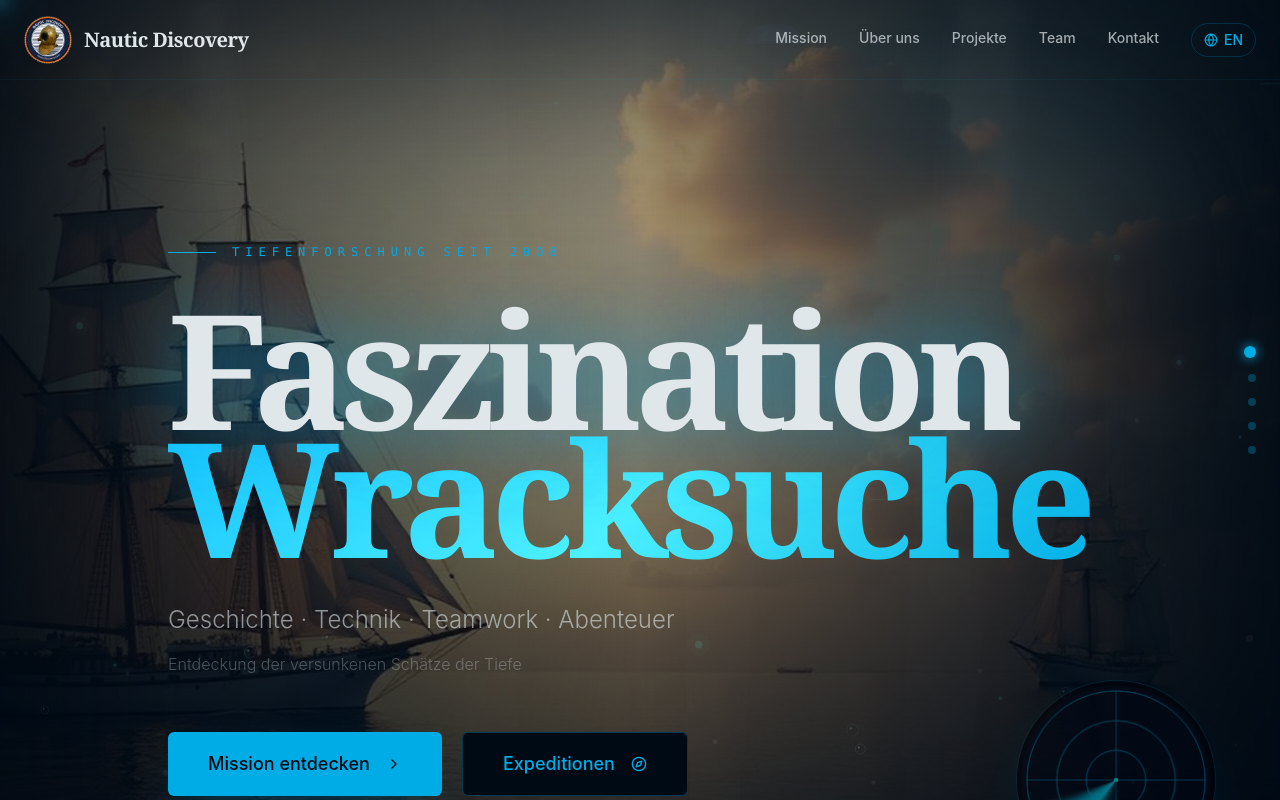
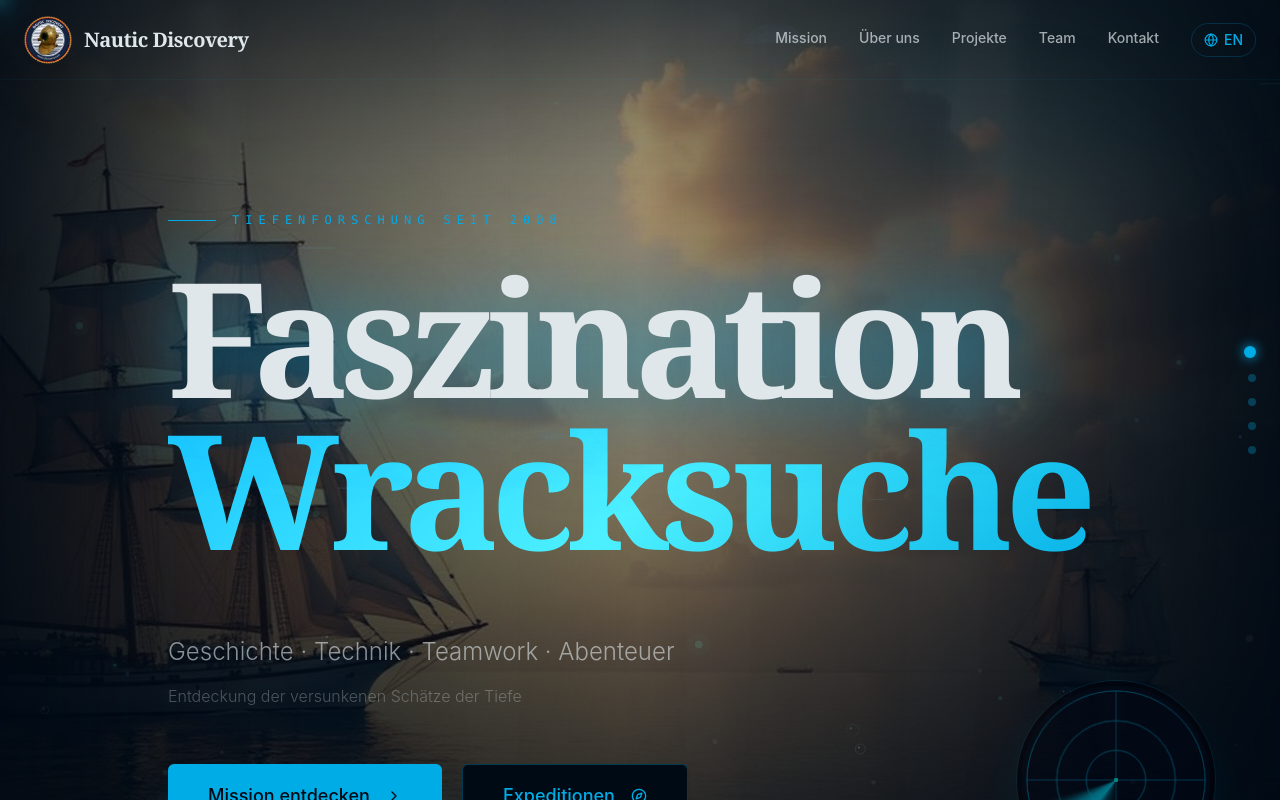
Before and after one commit to ELC1657/ocean-depths-digital, a React (Vite) app: page / in a window 1280 px wide. Shown: the top 800 px of the page. Built offline with nearby package versions, Linux system fonts and the light colour scheme; the HTML template or start-up script is replaced by a standard one.

Commit message:
Changes
Co-authored-by: ELC1657 <236565674+ELC1657@users.noreply.github.com>

```diff
--- a/src/index.css
+++ b/src/index.css
@@ -233,7 +233,8 @@
     @apply bg-clip-text text-transparent;
     background-image: linear-gradient(135deg, hsl(195 100% 55%), hsl(185 100% 65%), hsl(195 100% 45%));
     padding-right: 0.15em;
-    padding-bottom: 0.05em;
+    padding-bottom: 0.15em;
+    line-height: 1.15;
   }
 
   /* Badge */
--- a/src/pages/Index.tsx
+++ b/src/pages/Index.tsx
@@ -414,7 +414,7 @@ const Index = () => {
               <span className="block text-foreground text-glow-strong">
                 {t("Faszination", "Fascination")}
               </span>
-              <span className="block gradient-text mt-[-0.05em]">
+              <span className="block gradient-text mt-[-0.05em] whitespace-nowrap">
                 {t("Wracksuche", "Wreck Hunting")}
               </span>
             </h1>
```
